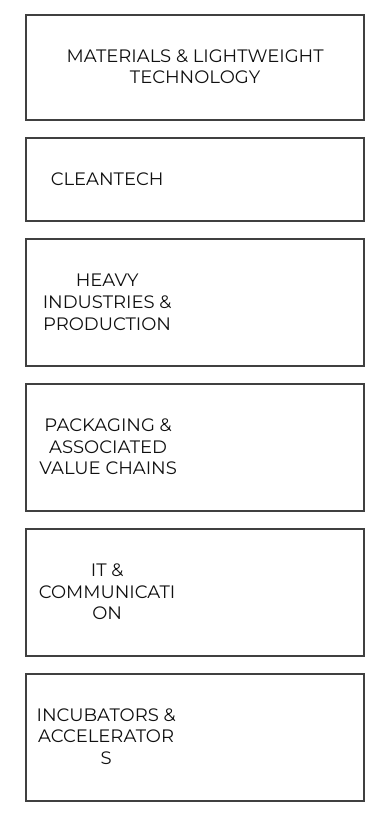
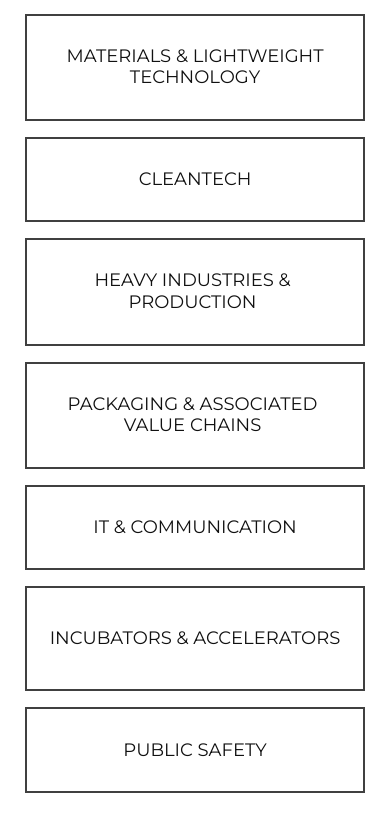
Before and after one commit to abrahamssonlina/sargasso2, a plain HTML site: page Partners.html in a window 390 px wide. Shown: the part 728-1544 px from the top of the page. Drawn offline with nearby package versions, Linux system fonts and the light colour scheme; a web font is replaced by a local one.

Commit message:
Add files via upload

```diff
--- a/Partners.css
+++ b/Partners.css
@@ -30,7 +30,7 @@
 .u-section-2 .u-text-5 {font-size: 1.125rem; margin: 0}
 .u-section-2 .u-layout-cell-6 {min-height: 174px; background-image: none}
 .u-section-2 .u-container-layout-6 {padding: 30px}
-.u-section-2 .u-text-6 {font-size: 1.125rem; margin: 0 -4px 0 auto}
+.u-section-2 .u-text-6 {font-size: 1.125rem; margin: 0 -16px}
 .u-section-2 .u-layout-cell-7 {min-height: 174px; background-image: none}
 .u-section-2 .u-container-layout-7 {padding: 30px}
 .u-section-2 .u-text-7 {font-size: 1.125rem; margin: 0 -3px}
@@ -50,11 +50,11 @@
 .u-section-2 .u-layout-cell-5 {min-height: 182px}
 .u-section-2 .u-text-5 {width: 142px}
 .u-section-2 .u-layout-cell-6 {min-height: 183px}
-.u-section-2 .u-text-6 {width: 142px; margin-right: -23px}
-.u-section-2 .u-layout-cell-7 {min-height: 182px}
-.u-section-2 .u-text-7 {width: 142px; margin-left: 0; margin-right: -4px}
-.u-section-2 .u-layout-cell-8 {min-height: 182px}
-.u-section-2 .u-text-8 {width: 142px; margin-left: 15px; margin-right: 15px} }
+.u-section-2 .u-text-6 {margin-left: -12px; margin-right: -12px}
+.u-section-2 .u-layout-cell-7 {min-height: 183px}
+.u-section-2 .u-text-7 {margin-left: -6px; margin-right: -6px}
+.u-section-2 .u-layout-cell-8 {min-height: 183px}
+.u-section-2 .u-text-8 {width: auto; margin-right: -2px; margin-left: 5px} }
 
 @media (max-width: 991px){ .u-section-2 .u-sheet-1 {min-height: 708px}
 .u-section-2 .u-layout-wrap-1 {width: 720px; margin-bottom: 46px}
@@ -63,10 +63,10 @@
 .u-section-2 .u-layout-cell-2 {min-height: 143px}
 .u-section-2 .u-text-2 {width: auto; margin-right: 3px; margin-left: -2px}
 .u-section-2 .u-layout-cell-3 {min-height: 143px}
-.u-section-2 .u-text-3 {margin-left: -1px; margin-right: -1px}
 .u-section-2 .u-layout-cell-4 {min-height: 143px}
-.u-section-2 .u-text-4 {margin-left: -1px; margin-right: -1px}
+.u-section-2 .u-text-4 {margin-left: 5px; margin-right: 5px}
 .u-section-2 .u-layout-cell-5 {min-height: 143px}
+.u-section-2 .u-text-5 {margin-left: 5px; margin-right: 5px}
 .u-section-2 .u-layout-cell-6 {min-height: 143px}
 .u-section-2 .u-text-6 {margin-left: 0; margin-right: 0}
 .u-section-2 .u-layout-cell-7 {min-height: 141px}
@@ -96,14 +96,21 @@
 .u-section-2 .u-text-8 {margin-left: 1px; margin-right: 1px} }
 
 @media (max-width: 575px){ .u-section-2 .u-sheet-1 {min-height: 1073px}
-.u-section-2 .u-layout-wrap-1 {width: 340px; margin-bottom: 40px}
+.u-section-2 .u-layout-wrap-1 {margin-bottom: 60px; margin-right: initial; margin-left: initial; width: auto}
+.u-section-2 .u-layout-cell-1 {min-height: 99px}
 .u-section-2 .u-text-1 {margin-left: 0; margin-right: 0}
+.u-section-2 .u-layout-cell-2 {min-height: 119px}
 .u-section-2 .u-text-2 {margin-left: 0; margin-right: 0}
+.u-section-2 .u-layout-cell-3 {min-height: 99px}
 .u-section-2 .u-layout-cell-4 {min-height: 122px}
+.u-section-2 .u-text-4 {width: auto; margin-right: 10px}
 .u-section-2 .u-layout-cell-5 {min-height: 122px}
+.u-section-2 .u-text-5 {width: auto; margin-right: 10px}
+.u-section-2 .u-layout-cell-6 {min-height: 99px}
 .u-section-2 .u-text-6 {margin-left: -1px; margin-right: -1px}
-.u-section-2 .u-layout-cell-7 {min-height: 136px}
-.u-section-2 .u-layout-cell-8 {min-height: 136px}
+.u-section-2 .u-layout-cell-7 {min-height: 121px}
+.u-section-2 .u-text-7 {margin-left: 0; margin-right: 0}
+.u-section-2 .u-layout-cell-8 {min-height: 102px}
 .u-section-2 .u-text-8 {margin-left: -1px; margin-right: -1px} }.u-section-3 {margin-top: 0; margin-bottom: 0}
 .u-section-3 .u-sheet-1 {min-height: 471px}
 .u-section-3 .u-layout-wrap-1 {width: 1140px; margin: 100px 0 0}
--- a/Partners.html
+++ b/Partners.html
@@ -83,7 +83,7 @@
     </section>
     <section class="u-clearfix u-section-2" id="sec-ea82">
       <div class="u-clearfix u-sheet u-sheet-1">
-        <div class="u-clearfix u-gutter-16 u-layout-wrap u-layout-wrap-1">
+        <div class="u-clearfix u-expanded-width-xs u-gutter-16 u-layout-wrap u-layout-wrap-1">
           <div class="u-layout">
             <div class="u-layout-col">
               <div class="u-size-30">
```
